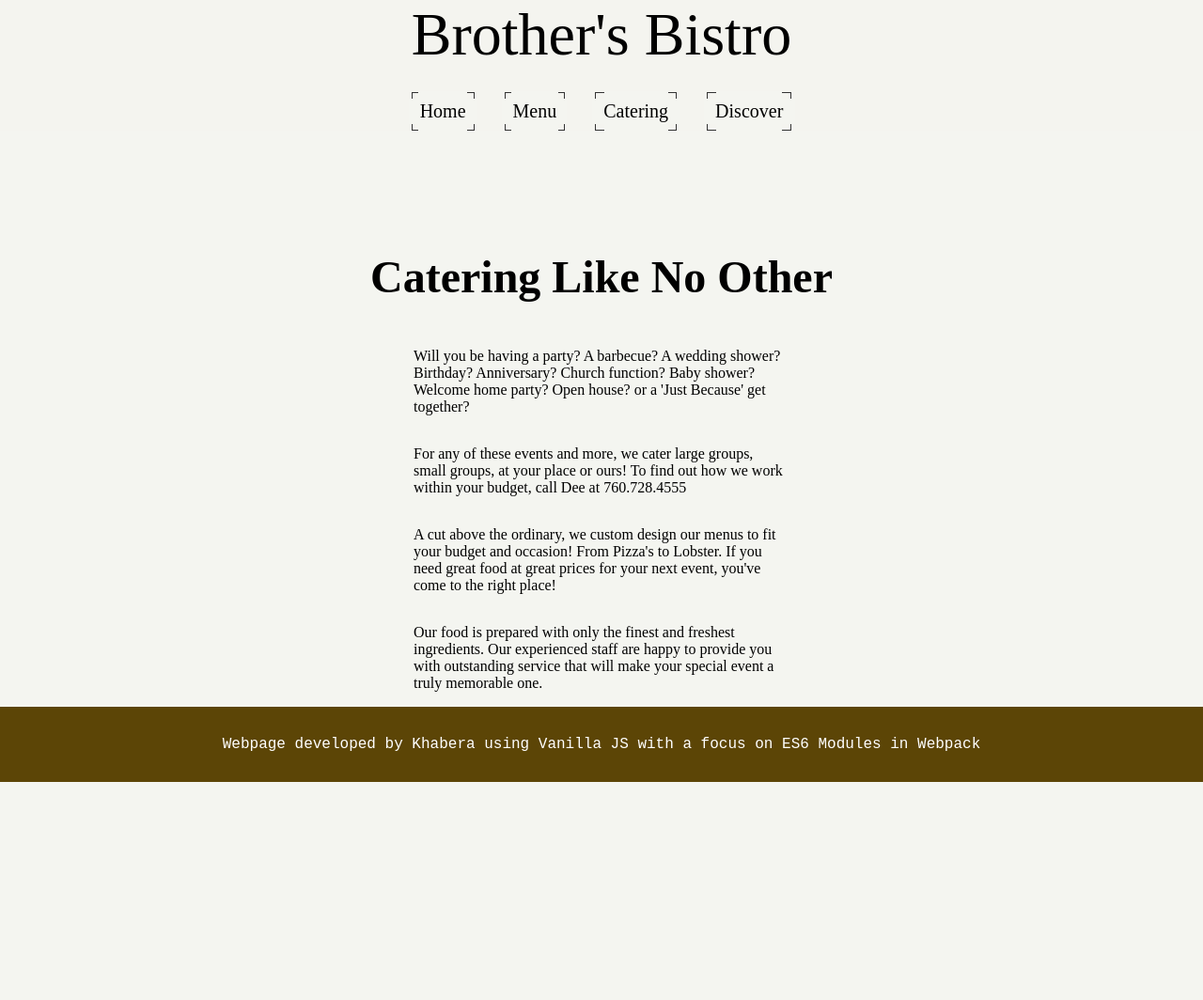
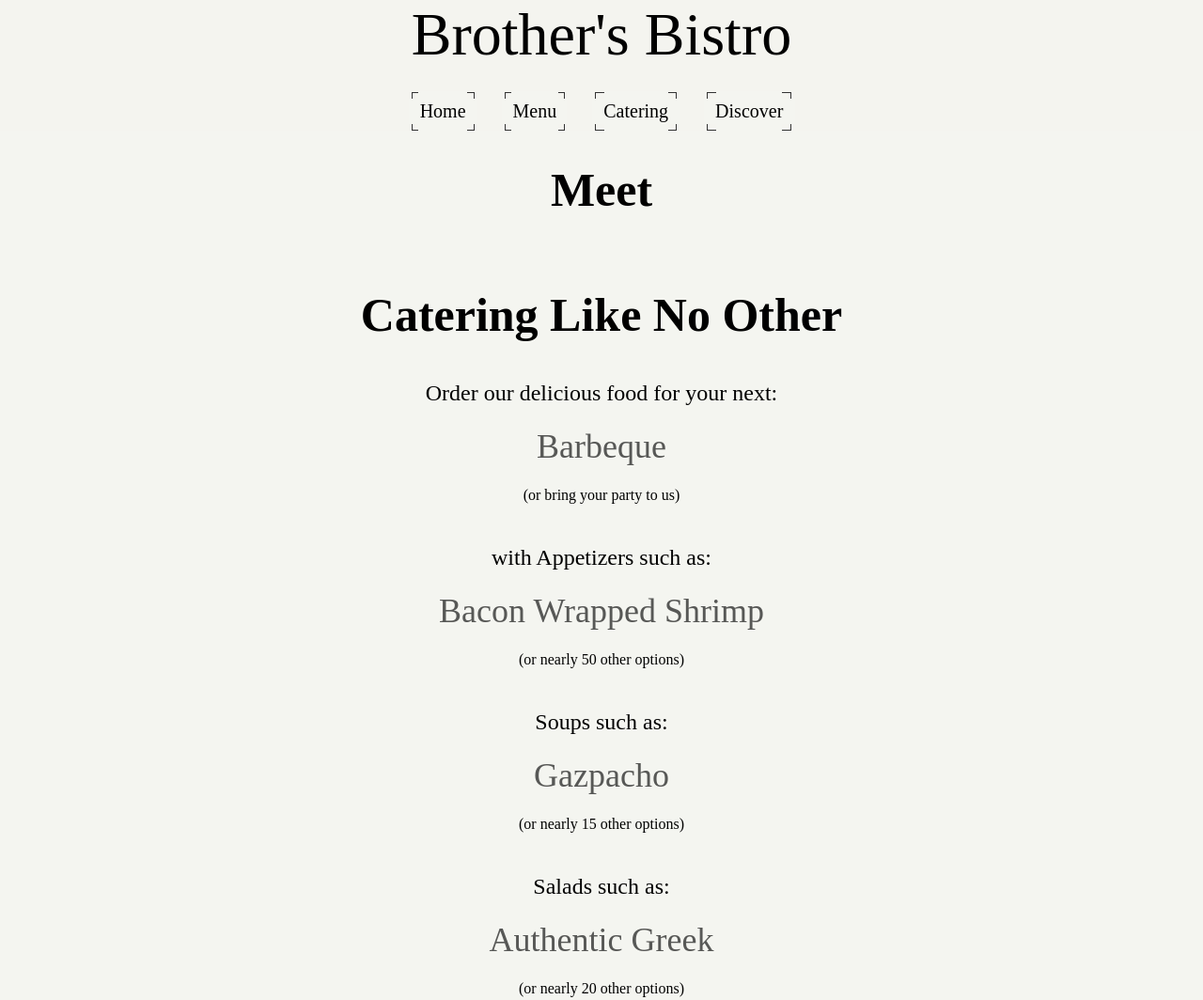
Before and after one commit to Khabera/Brothers-restaurant, a website built with webpack: page dist/index.html in a window 1280 px wide. Shown: the top 1064 px of the page at 94% size. Before the commit the page ends 832 px from the top, so only its background shows below. Built offline with nearby package versions, Linux system fonts and the light colour scheme.

Commit message:
Catering Content Loops

```diff
--- a/src/catering.css
+++ b/src/catering.css
@@ -3,11 +3,24 @@
     flex-direction: column;
     align-items: center;
     width: 800px;
+    gap: 8px;
 }
 .catering-header{
-    margin-top: 128px;
-    font-size: 48px;
+    font-size: 50px;
 }
 .text{
-    width: 400px;
+    font-size: 24px;
+    text-align: center;
 }
+.looping-text{
+    display: flex;
+    justify-content: center;
+    align-items: center;
+    height: 70px;
+    width: 600px;
+    font-size: 36px;
+    transition: opacity 800ms;
+}
+.lower-text{
+    margin-bottom: 36px;
+}
--- a/src/catering.js
+++ b/src/catering.js
@@ -2,30 +2,137 @@ import './catering.css'
 
 const content = document.createElement('div');
 content.setAttribute('id', 'catering-content');
+
+let header0 = document.createElement('h1')
+header0.classList.add('catering-header');
+header0.textContent = "Meet";
+content.appendChild(header0);
 
 let header = document.createElement('h1')
 header.classList.add('catering-header');
 header.textContent = "Catering Like No Other"
 content.appendChild(header);
 
-let intro = document.createElement('p');
+let loopingObjects = new Array();
+
+let intro = document.createElement('div');
 intro.classList.add('text');
-intro.textContent = "Will you be having a party? A barbecue? A wedding shower? Birthday? Anniversary? Church function? Baby shower? Welcome home party? Open house? or a 'Just Because' get together?"
+intro.textContent = "Order our delicious food for your next:"
 content.appendChild(intro);
+let cateringEvents = ['Party', 'Barbeque', 'Wedding', 'Birthday', 'Baby Shower'];
+let cateringBackground = document.createElement('div');
+content.appendChild(cateringBackground);
+cateringBackground.classList.add('loop-background')
+let eventsLoop = document.createElement('div');
+cateringBackground.appendChild(eventsLoop);
+eventsLoop.classList.add('looping-text');
+let text2 = document.createElement('div');
+text2.classList.add('lower-text');
+text2.textContent=`(or bring your party to us)`;
+content.appendChild(text2);
+loopingObjects.push({
+    htmlLocation: eventsLoop,
+    contentArray: cateringEvents,
+});
 
-let intro2 = document.createElement('p');
-intro2.classList.add('text');
-intro2.textContent = "For any of these events and more, we cater large groups, small groups, at your place or ours! To find out how we work within your budget, call Dee at 760.728.4555"
-content.appendChild(intro2);
 
-let intro3 = document.createElement('p');
-intro3.classList.add('text');
-intro3.textContent = "A cut above the ordinary, we custom design our menus to fit your budget and occasion! From Pizza's to Lobster. If you need great food at great prices for your next event, you've come to the right place!"
-content.appendChild(intro3);
+let horsdoeurves = ['Antipasto Platters', 'Bacon Wrapped Shrimp', 'Meat or Fish Cakes', 'Artichoke Dip', 'Lobster Cocktail']
+let appetizers = document.createElement('div');
+content.appendChild(appetizers);
+appetizers.classList.add('text');
+appetizers.textContent = `with Appetizers such as:`
+let appetizersBackground = document.createElement('div');
+content.appendChild(appetizersBackground);
+appetizersBackground.classList.add('loop-background')
+let appetizersLoop = document.createElement('div');
+appetizersBackground.appendChild(appetizersLoop);
+appetizersLoop.classList.add('looping-text');
+let text3 = document.createElement('div');
+text3.classList.add('lower-text');
+text3.textContent=`(or nearly 50 other options)`;
+content.appendChild(text3);
+loopingObjects.push({
+    htmlLocation: appetizersLoop,
+    contentArray: horsdoeurves,
+});
 
-let intro4 = document.createElement('p');
-intro4.classList.add('text');
-intro4.textContent = "Our food is prepared with only the finest and freshest ingredients. Our experienced staff are happy to provide you with outstanding service that will make your special event a truly memorable one."
-content.appendChild(intro4);
+
+let soups = ['Chipotle Chicken and Rice Soup', 'Gazpacho', 'New England Clam Chowder', 'Chicken, Lemon, and Orzo', 'French Onion with Cheese']
+let soupsTitle = document.createElement('div');
+content.appendChild(soupsTitle);
+soupsTitle.classList.add('text');
+soupsTitle.textContent = `Soups such as:`
+let soupsBackground = document.createElement('div');
+content.appendChild(soupsBackground);
+soupsBackground.classList.add('loop-background')
+let soupsLoop = document.createElement('div');
+soupsBackground.appendChild(soupsLoop);
+soupsLoop.classList.add('looping-text');
+let soupsDesc = document.createElement('div');
+soupsDesc.classList.add('lower-text');
+soupsDesc.textContent=`(or nearly 15 other options)`;
+content.appendChild(soupsDesc);
+loopingObjects.push({
+    htmlLocation: soupsLoop,
+    contentArray: soups,
+});
+
+
+
+let salads = ['Bacon, Pear, and Blue Cheese', 'Authentic Greek', 'Classic Ceasar', 'Fresh Fig, Pear & Mixed Greens', 'Lemon Shrimp']
+let saladsTitle = document.createElement('div');
+content.appendChild(saladsTitle);
+saladsTitle.classList.add('text');
+saladsTitle.textContent = `Salads such as:`;
+let saladsBackground = document.createElement('div');
+content.appendChild(saladsBackground);
+saladsBackground.classList.add('loop-background')
+let saladsLoop = document.createElement('div');
+saladsBackground.appendChild(saladsLoop);
+saladsLoop.classList.add('looping-text');
+let saladsDesc = document.createElement('div');
+saladsDesc.classList.add('lower-text');
+saladsDesc.textContent=`(or nearly 20 other options)`;
+content.appendChild(saladsDesc);
+loopingObjects.push({
+    htmlLocation: saladsLoop,
+    contentArray: salads,
+});
+
+
+changeContentA(0);
+function changeContentA(num){
+    console.log(num);
+    if(num>=5){
+        num=0;
+    }
+    loopingObjects.forEach((object) => {
+        object.htmlLocation.style.opacity=0;
+        setTimeout(()=>{
+            object.htmlLocation.textContent=object.contentArray[num];
+            object.htmlLocation.style.opacity=1;
+        }, 800);
+    });
+    setTimeout(()=>{
+        changeContentA(++num);
+    },4000);
+}
+function changeContentB(num){
+    console.log(num);
+    if(num>=5){
+        num=0;
+    }
+    loopingObjects.forEach((object) => {
+        object.htmlLocation.style.opacity=0;
+        setTimeout(()=>{
+            object.htmlLocation.textContent=object.contentArray[num];
+            object.htmlLocation.style.opacity=1;
+        }, 800);
+    });
+    setTimeout(()=>{
+        changeContentA(++num);
+    },4000);
+}
+
 
 export default content;
```
